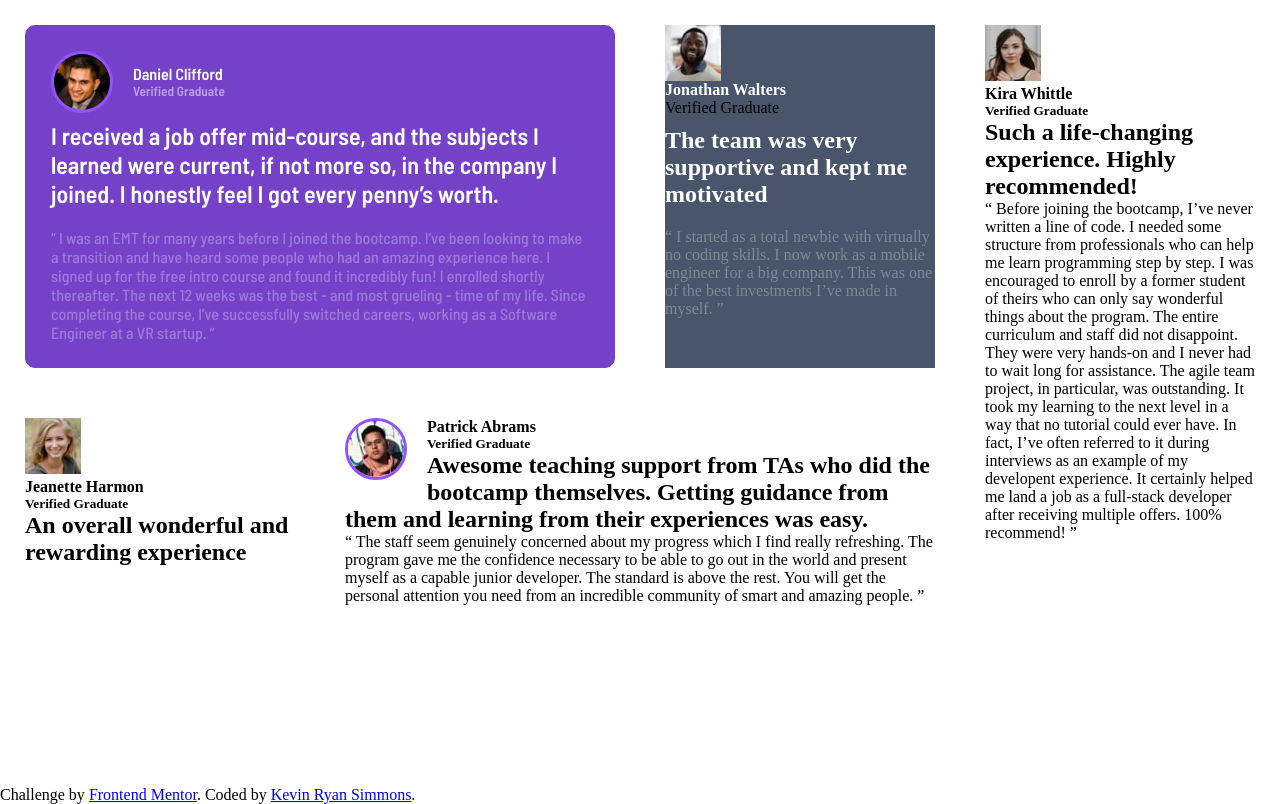
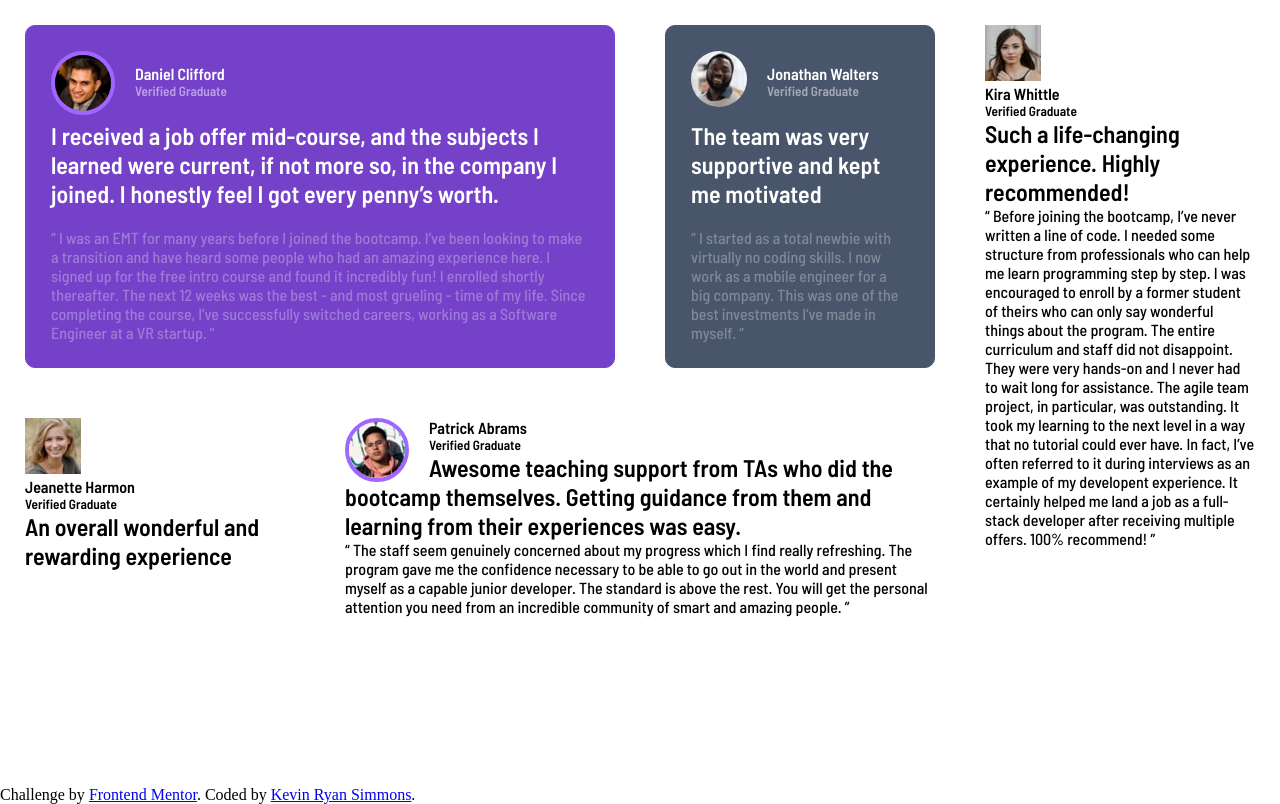
Before and after one commit to climbingryan/Testimonials-grid-section-FM, a plain HTML site: page testimonials-grid-section-main/index.html in a window 1280 px wide. Drawn offline with Linux system fonts and the light colour scheme.

Commit message:
styles for profile 2

```diff
--- a/testimonials-grid-section-main/css/styles.css
+++ b/testimonials-grid-section-main/css/styles.css
@@ -10,6 +10,7 @@ main {
     grid-template-rows: repeat(2, 1fr);
     gap: 50px;
     padding: 25px;
+    font-family: 'Barlow Semi Condensed', sans-serif;
 }
 .profile-one {
     grid-column: 1 / 3;
@@ -18,7 +19,6 @@ main {
     border: 1px solid hsl(263, 55%, 52%);
     border-radius: 10px;
     padding: 25px;
-    font-family: 'Barlow Semi Condensed', sans-serif;
 }
 .card-header {
     display: flex;
@@ -29,7 +29,7 @@ main {
     margin-bottom: 10px;
 }
 .pic-border-purple {
-    border: 3px solid hsl(263, 100%, 66%);
+    border: 4px solid hsl(263, 100%, 70%);
     border-radius: 100px;
     float: left;
     margin-right: 20px;
@@ -55,7 +55,18 @@ main {
     grid-column: 3 / 4;
     grid-row: 1 / 2;
     background-color: hsl(217, 19%, 35%);
+    border: 1px solid hsl(217, 19%, 35%);
+    border-radius: 10px;
+    padding: 25px;
 }
+.profile-two img {
+    border: rgba(255, 255, 255, 0);
+    border-radius: 100px;
+    float: left;
+    margin-right: 20px;
+}
+
+
 .profile-three {
     grid-column: 1 / 2;
     grid-row: 2 / 3;
--- a/testimonials-grid-section-main/index.html
+++ b/testimonials-grid-section-main/index.html
@@ -36,10 +36,10 @@
         </section>
           <!-- Profile 2 GREY -->
         <section class="profile-two">
+          <img src="images/image-jonathan.jpg">
           <div class="card-header">
-            <img src="images/image-jonathan.jpg">
             <h4 class="profile-name-alt">Jonathan Walters</h4>
-            <h5">Verified Graduate</h5>
+            <h5>Verified Graduate</h5>
           </div>
 
           <h2 class="quote-big">
```
